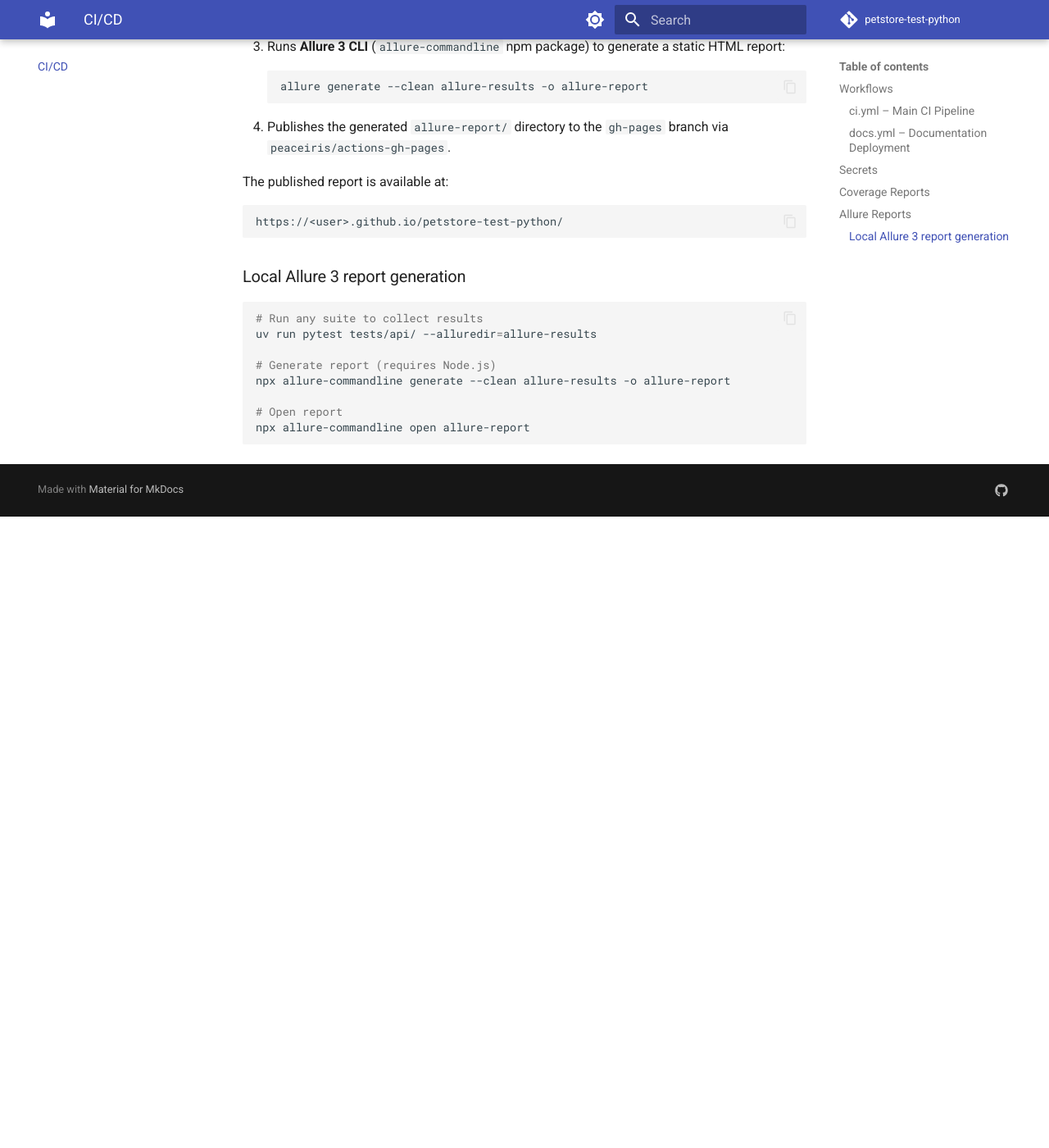
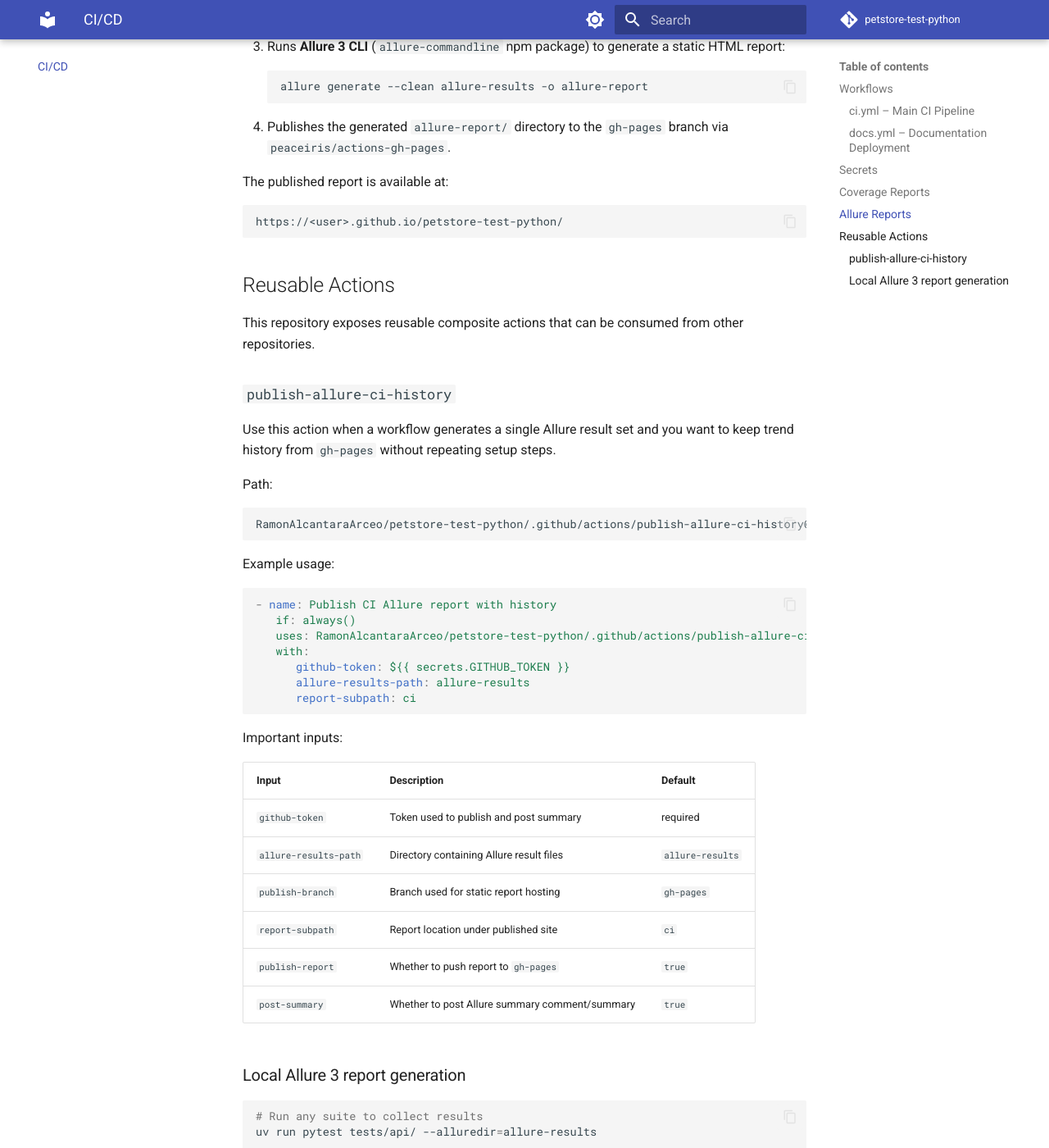
Before and after one commit to RamonAlcantaraArceo/petstore-test-python, an MkDocs documentation site: the page built from docs/cicd.md, in a window 1280 px wide and 1400 px high, scrolled down 1505 px. Shown: the whole window at 82% size. Built offline with MkDocs 1.6.1 and Material for MkDocs 9.7.7, drawn with Linux system fonts in a browser that asks for light colours; comment, search, counter and statistics services are not loaded; before the commit the page ends 2135 px from its top, so only the background shows below that.

Commit message:
docs: document usage of reusable Allure CI history action

````diff
--- a/docs/cicd.md
+++ b/docs/cicd.md
@@ -58,6 +58,45 @@ The published report is available at:
 https://<user>.github.io/petstore-test-python/
 ```
 
+## Reusable Actions
+
+This repository exposes reusable composite actions that can be consumed from
+other repositories.
+
+### `publish-allure-ci-history`
+
+Use this action when a workflow generates a single Allure result set and you
+want to keep trend history from `gh-pages` without repeating setup steps.
+
+Path:
+
+```text
+RamonAlcantaraArceo/petstore-test-python/.github/actions/publish-allure-ci-history@main
+```
+
+Example usage:
+
+```yaml
+- name: Publish CI Allure report with history
+   if: always()
+   uses: RamonAlcantaraArceo/petstore-test-python/.github/actions/publish-allure-ci-history@main
+   with:
+      github-token: ${{ secrets.GITHUB_TOKEN }}
+      allure-results-path: allure-results
+      report-subpath: ci
+```
+
+Important inputs:
+
+| Input | Description | Default |
+|---|---|---|
+| `github-token` | Token used to publish and post summary | required |
+| `allure-results-path` | Directory containing Allure result files | `allure-results` |
+| `publish-branch` | Branch used for static report hosting | `gh-pages` |
+| `report-subpath` | Report location under published site | `ci` |
+| `publish-report` | Whether to push report to `gh-pages` | `true` |
+| `post-summary` | Whether to post Allure summary comment/summary | `true` |
+
 ### Local Allure 3 report generation
 
 ```bash
````
